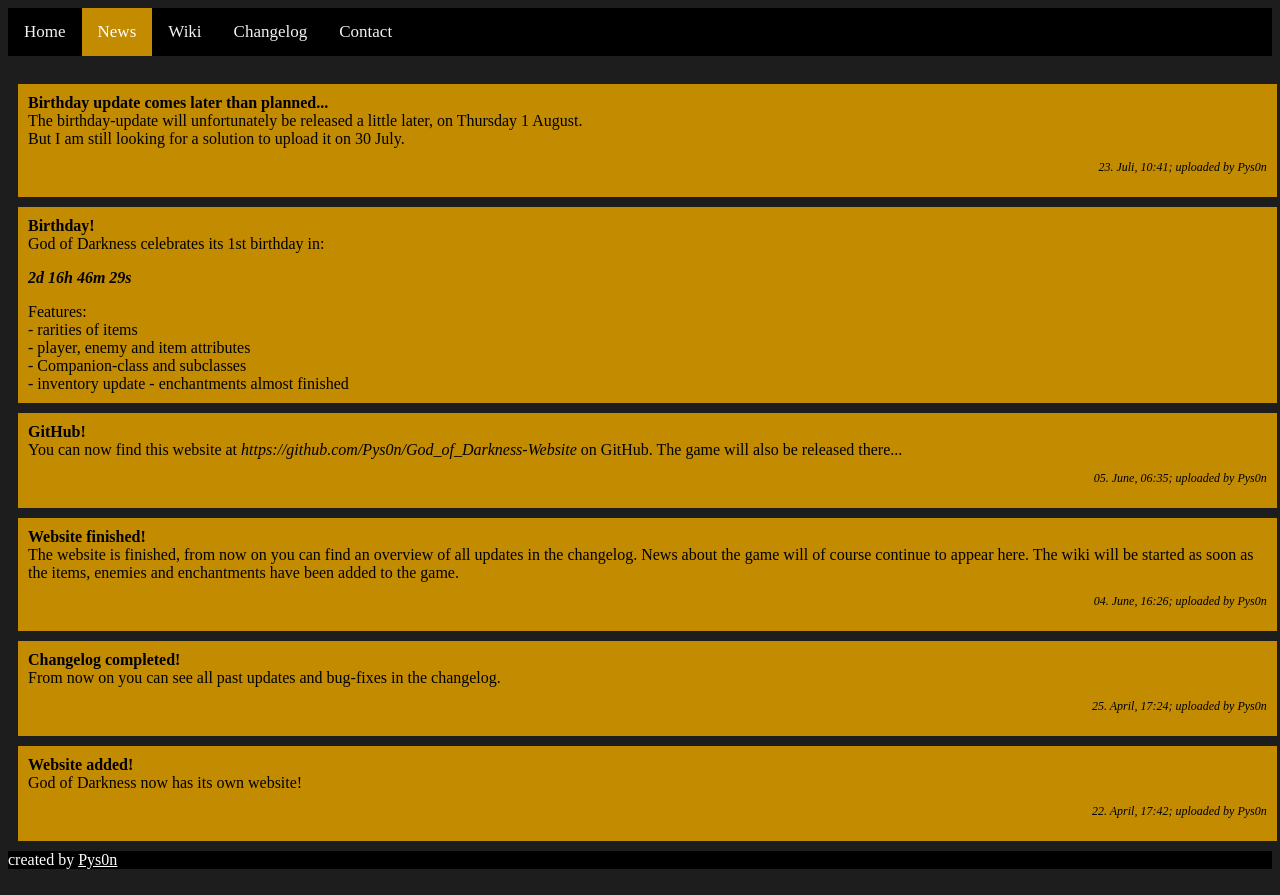
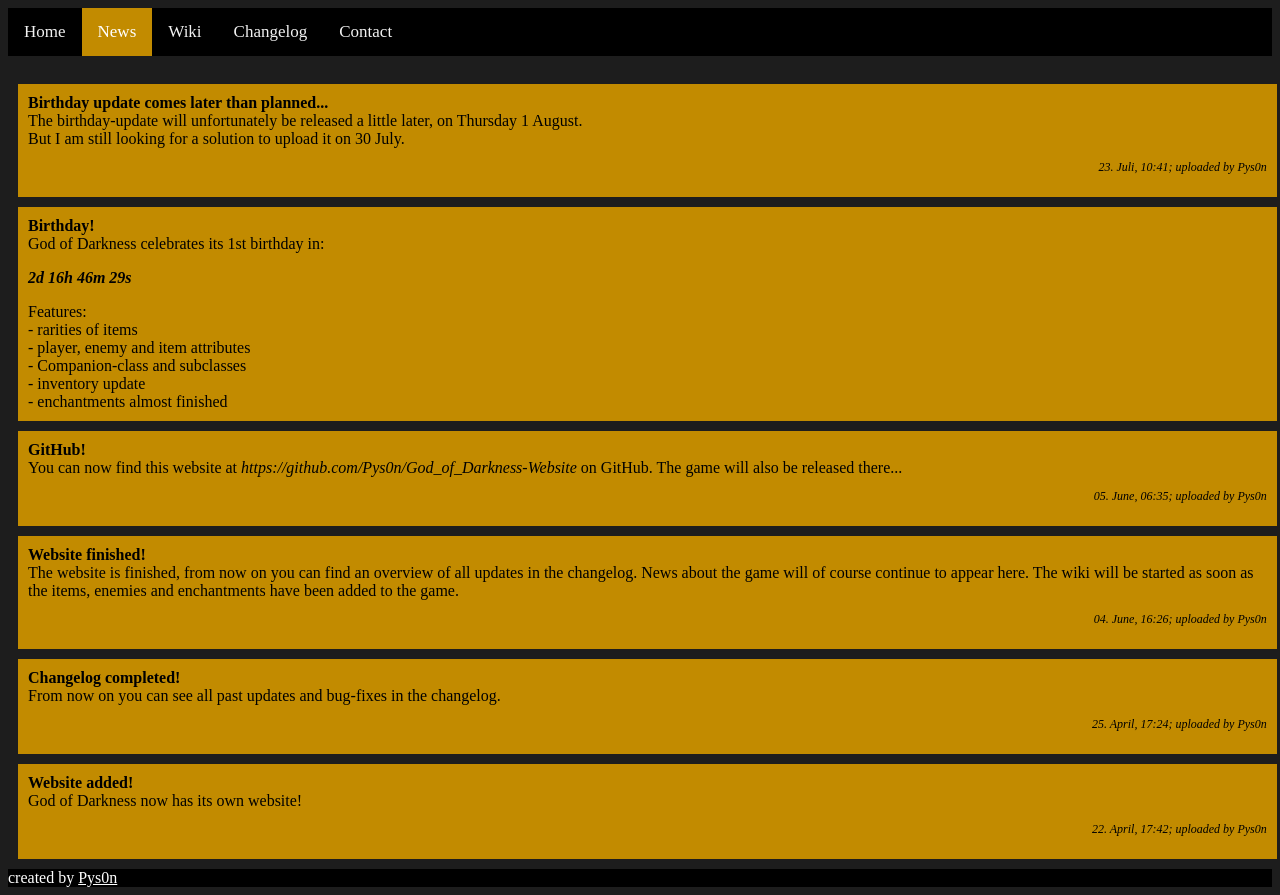
Before and after one commit to Pys0n/God_of_Darkness-Website, a plain HTML site: page news.html in a window 1280 px wide. Drawn offline with Linux system fonts and the light colour scheme.

Commit message:
bug fixed

```diff
--- a/news.html
+++ b/news.html
@@ -50,7 +50,7 @@
 		- rarities of items<br>
 		- player, enemy and item attributes<br>
 		- Companion-class and subclasses<br>
-		- inventory update
+		- inventory update<br>
 		- enchantments almost finished
 	</div>
 	<div class="newsbox">
```
